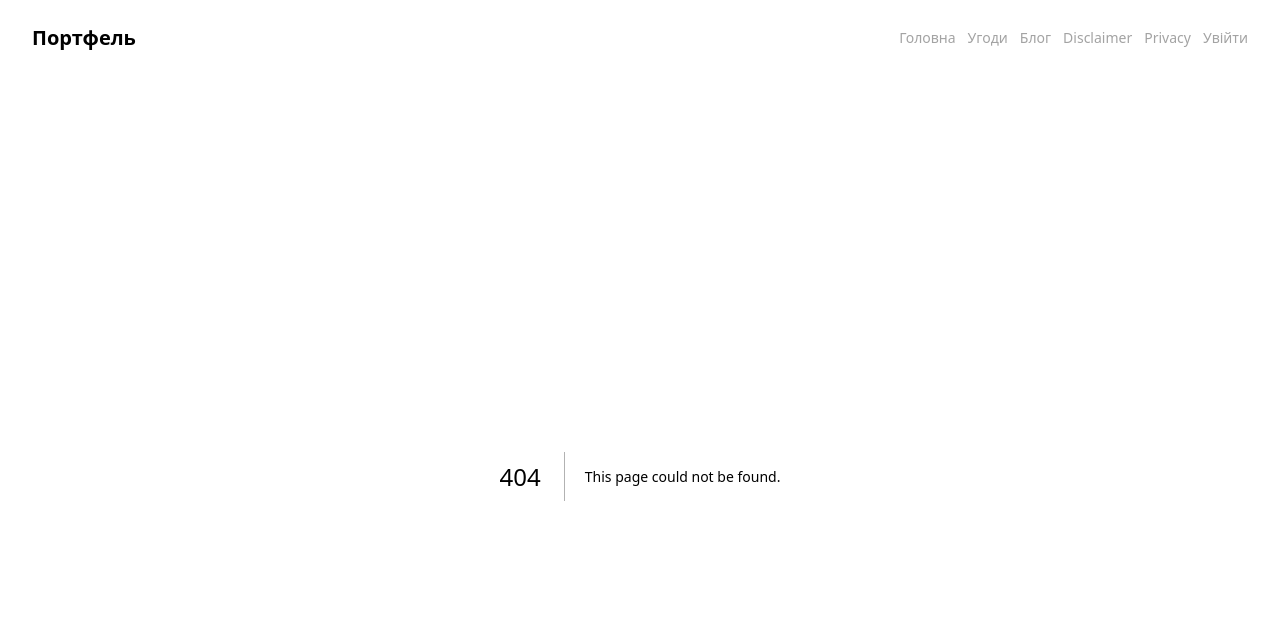
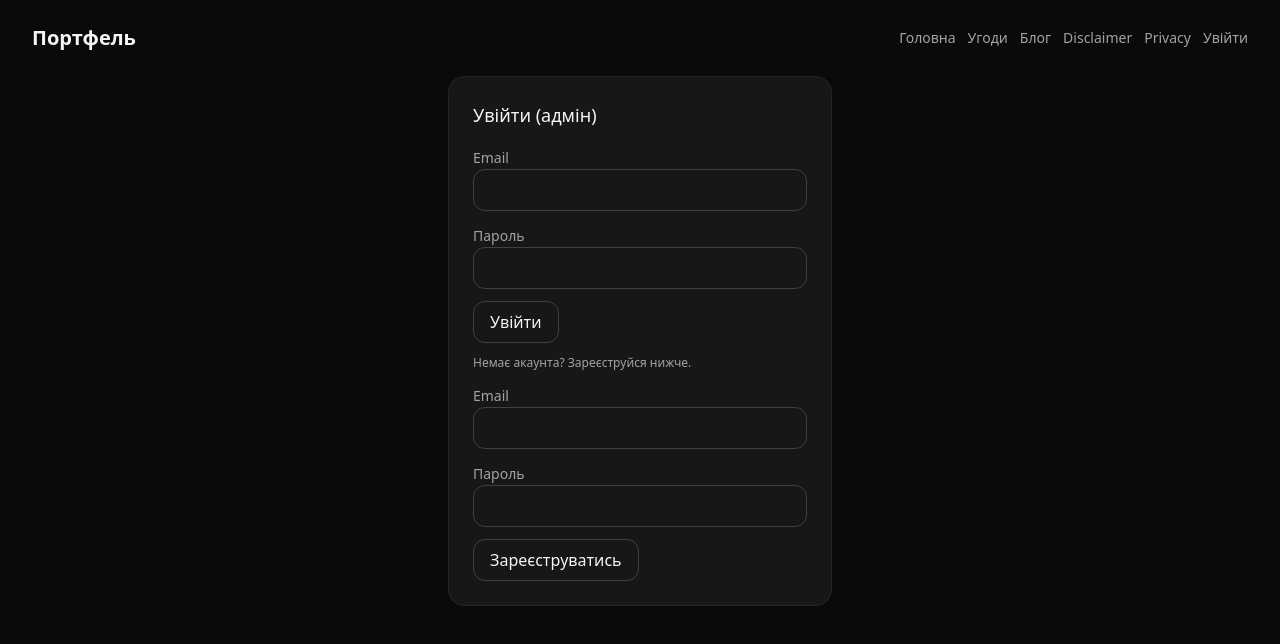
Before and after one commit to nteslenko75-byte/trading-portfolio, a Next.js app: page /login in a window 1280 px wide. Before the commit this address had no page. Shown: the top 644 px of the page. Built offline with nearby package versions, Linux system fonts and the light colour scheme; no server answers.

Commit message:
Create login.tsx

```diff
--- /dev/null
+++ b/pages/login.tsx
@@ -0,0 +1,66 @@
+import { useState } from "react";
+import { supabase } from "../lib/supabaseClient";
+import { useRouter } from "next/router";
+
+export default function Login() {
+  const [email, setEmail] = useState("");
+  const [password, setPassword] = useState("");
+  const [error, setError] = useState<string | null>(null);
+  const router = useRouter();
+
+  async function onSubmit(e: React.FormEvent) {
+    e.preventDefault();
+    setError(null);
+    const { data, error } = await supabase.auth.signInWithPassword({ email, password });
+    if (error) return setError(error.message);
+    router.push("/admin/trade-new");
+  }
+
+  return (
+    <div className="max-w-sm mx-auto card p-6">
+      <h2 className="text-lg font-medium mb-4">Увійти (адмін)</h2>
+      <form onSubmit={onSubmit} className="space-y-3">
+        <div>
+          <label className="label">Email</label>
+          <input className="input" type="email" value={email} onChange={(e) => setEmail(e.target.value)} required />
+        </div>
+        <div>
+          <label className="label">Пароль</label>
+          <input className="input" type="password" value={password} onChange={(e) => setPassword(e.target.value)} required />
+        </div>
+        {error && <p className="text-red-400 text-sm">{error}</p>}
+        <button className="btn" type="submit">Увійти</button>
+      </form>
+      <p className="text-neutral-400 text-xs mt-3">Немає акаунта? Зареєструйся нижче.</p>
+      <RegisterForm />
+    </div>
+  );
+}
+
+function RegisterForm() {
+  const [email, setEmail] = useState("");
+  const [password, setPassword] = useState("");
+  const [msg, setMsg] = useState<string | null>(null);
+
+  return (
+    <form
+      className="space-y-3 mt-3"
+      onSubmit={async (e) => {
+        e.preventDefault();
+        const { error } = await supabase.auth.signUp({ email, password });
+        setMsg(error ? error.message : "Реєстрація ок. Увійди вище.");
+      }}
+    >
+      <div>
+        <label className="label">Email</label>
+        <input className="input" type="email" value={email} onChange={(e) => setEmail(e.target.value)} required />
+      </div>
+      <div>
+        <label className="label">Пароль</label>
+        <input className="input" type="password" value={password} onChange={(e) => setPassword(e.target.value)} required />
+      </div>
+      {msg && <p className="text-neutral-400 text-sm">{msg}</p>}
+      <button className="btn" type="submit">Зареєструватись</button>
+    </form>
+  );
+}
```
